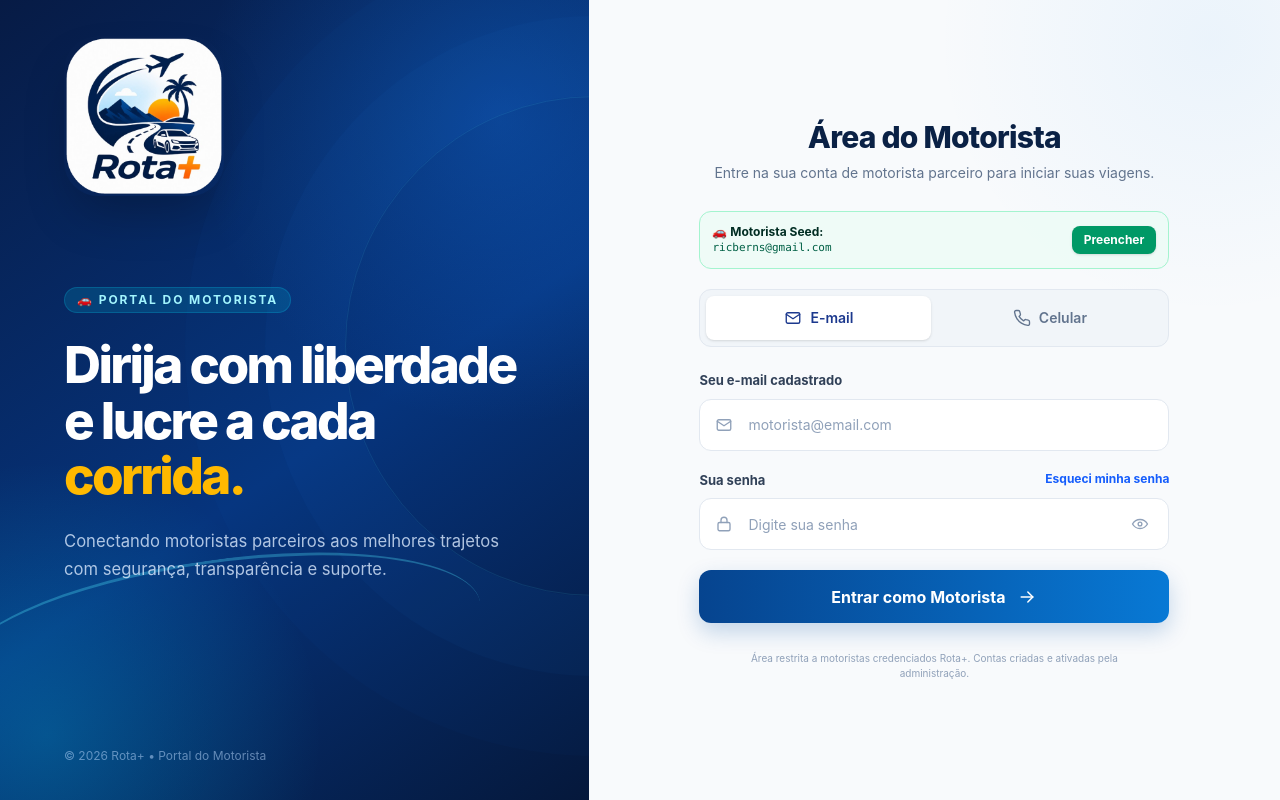
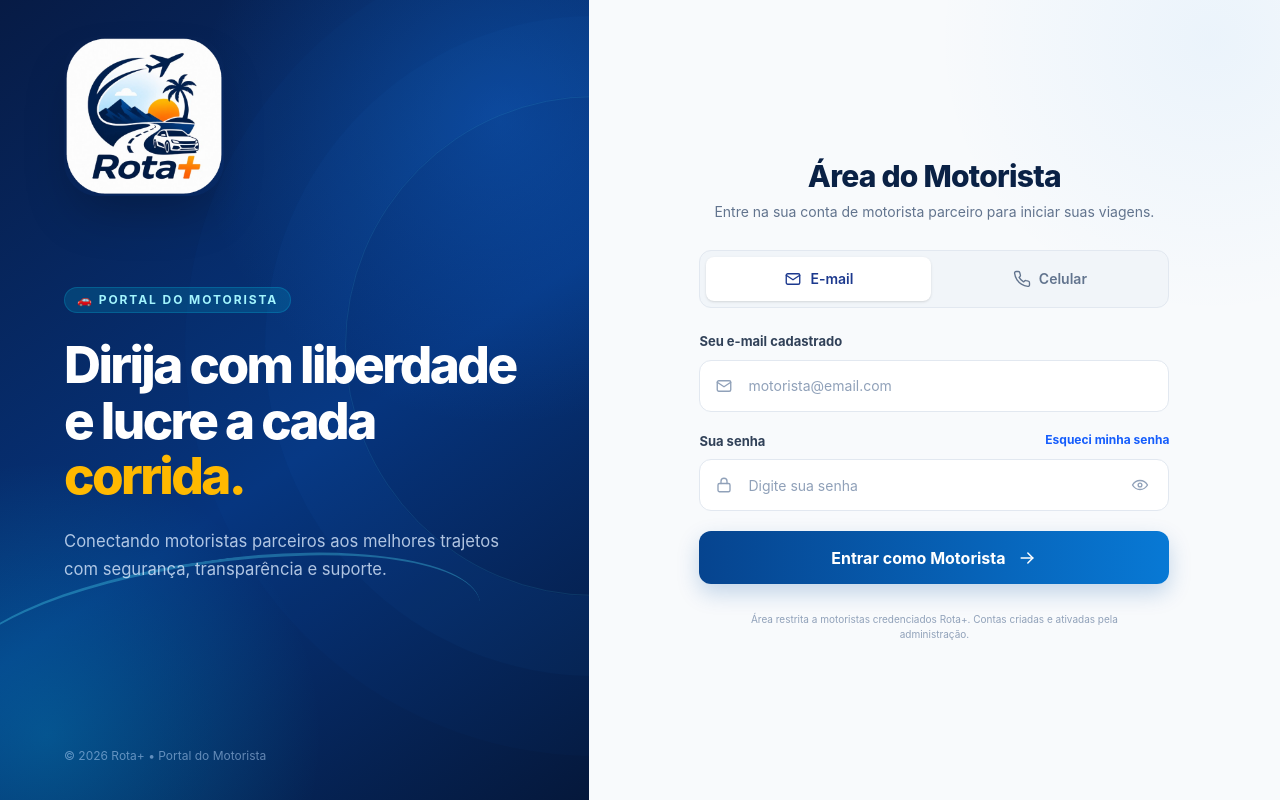
Before and after one commit to alvesantos/rotamore_driver, a React (Vite) app: page / in a window 1280 px wide. Built offline with nearby package versions, Linux system fonts and the light colour scheme; no server answers.

Commit message:
feat: remove quick fill functionality and associated UI elements from Login component

```diff
--- a/src/pages/Login.tsx
+++ b/src/pages/Login.tsx
@@ -231,13 +231,6 @@ function Login() {
     }
   };
 
-  const handleQuickFillDriver = () => {
-    setMethod("email");
-    setIdentifier("ricberns@gmail.com");
-    setPassword("1254101254@Abc");
-    setError(null);
-  };
-
   const methodIcon: IconName = method === "phone" ? "phone" : "mail";
 
   return (
@@ -245,21 +238,6 @@ function Login() {
       <div className="w-full max-w-117.5">
         <MobileLogo />
         <Heading />
-
-        {/* Quick Fill Motorista */}
-        <div className="mb-5 flex items-center justify-between rounded-xl border border-emerald-200 bg-emerald-50/70 p-3">
-          <div className="flex flex-col">
-            <span className="text-xs font-bold text-emerald-950">🚗 Motorista Seed:</span>
-            <span className="text-[11px] font-mono text-emerald-800">ricberns@gmail.com</span>
-          </div>
-          <button
-            type="button"
-            onClick={handleQuickFillDriver}
-            className="rounded-lg bg-emerald-600 px-3 py-1.5 text-xs font-bold text-white shadow-sm transition hover:bg-emerald-700"
-          >
-            Preencher
-          </button>
-        </div>
 
         {/* Method Switcher: Celular ou E-mail */}
         <div className="mb-6 grid grid-cols-2 gap-1.5 rounded-xl border border-slate-200 bg-slate-100 p-1.5">
```
